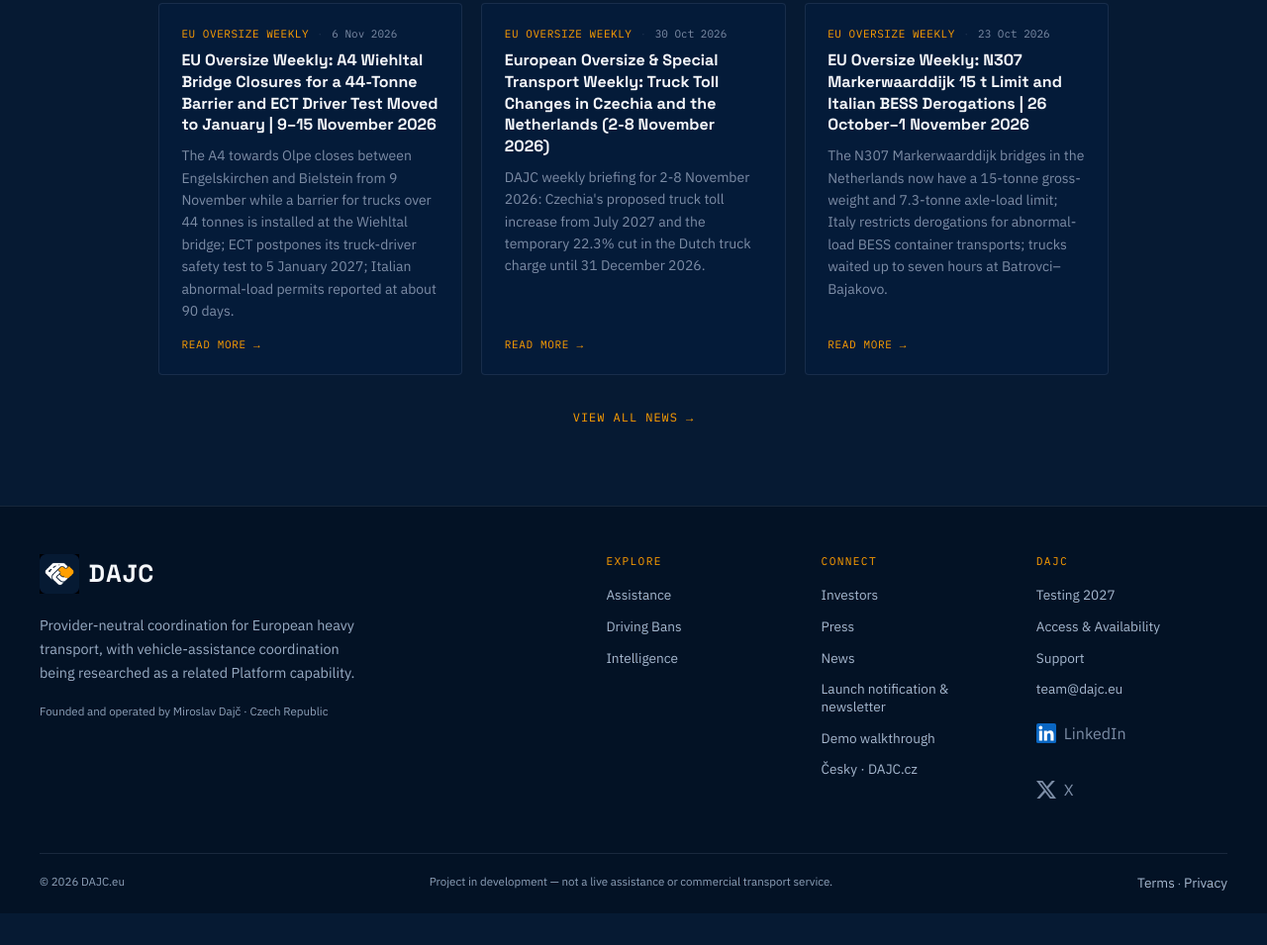
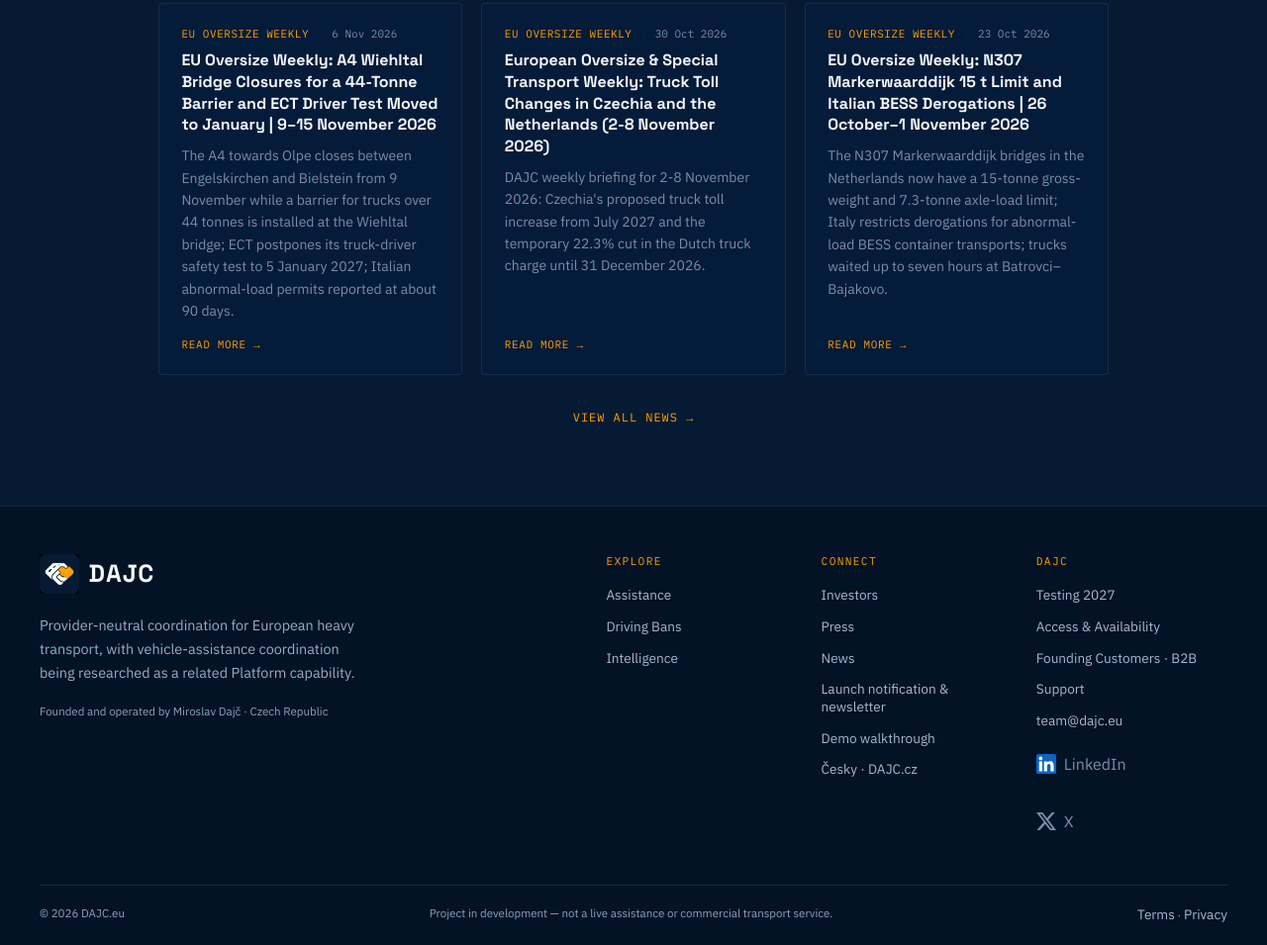
Before and after one commit to vratadajcm-png/dajc-eu, an Astro site: page / in a window 1280 px wide. Shown: the part 4051-5006 px from the top of the page at 99% size. Before the commit the page ends 4974 px from the top, so only its background shows below. Built offline with nearby package versions, Linux system fonts and the light colour scheme; Astro itself is replaced by a stand-in of ours.

Commit message:
feat(web): link founding-customer programme in footer

```diff
--- a/src/components/Footer.astro
+++ b/src/components/Footer.astro
@@ -32,6 +32,7 @@
         <span class="footer-label">DAJC</span>
         <a href="/testing">Testing 2027</a>
         <a href="/pricing">Access &amp; Availability</a>
+        <a href="/founding-customers">Founding Customers · B2B</a>
         <a href="/support">Support</a>
         <a href="mailto:team@dajc.eu">team@dajc.eu</a>
         <LinkedInLink />
```
